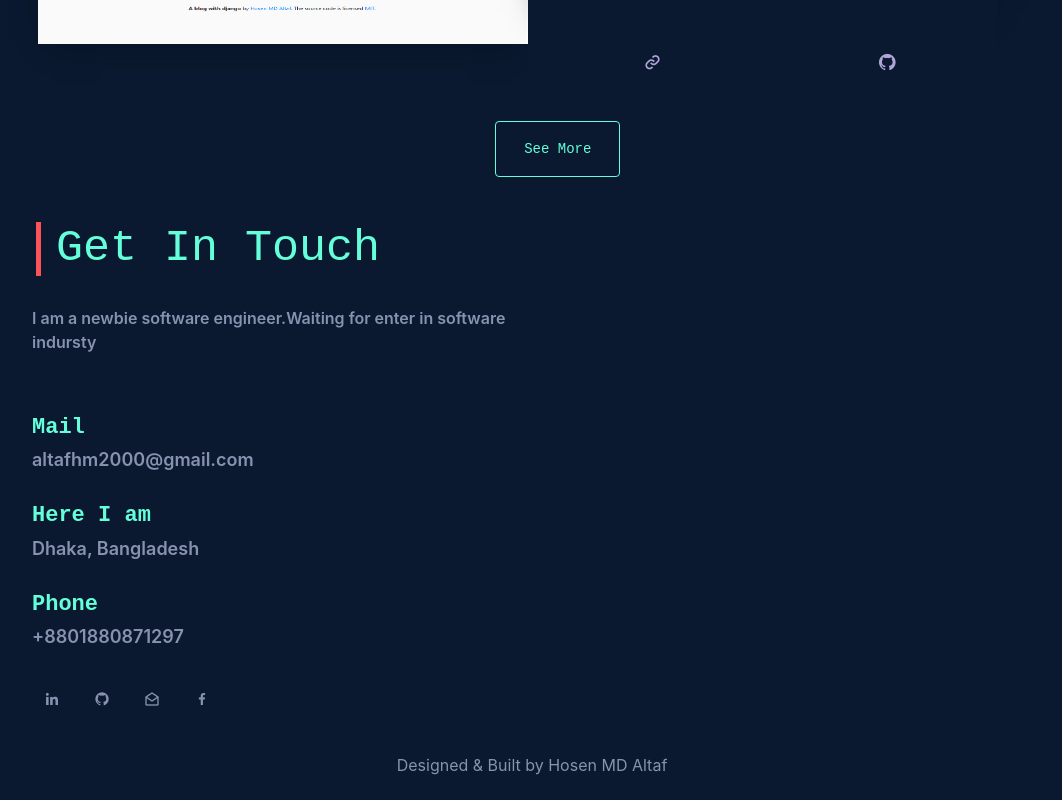
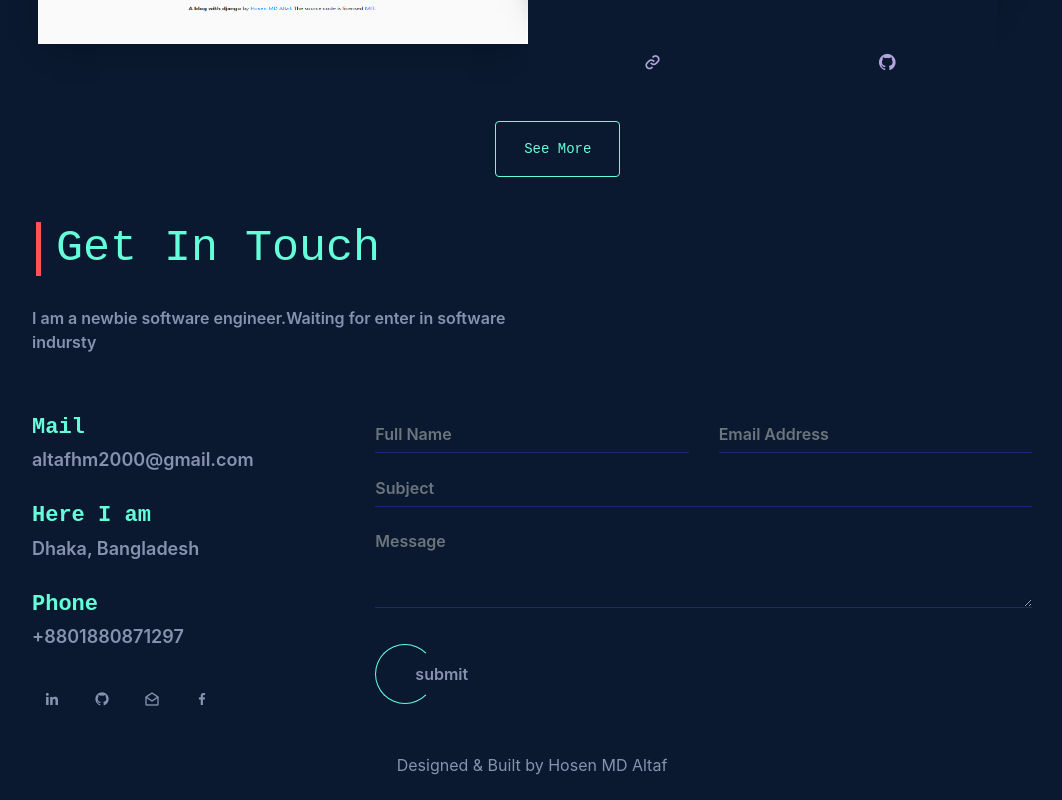
Before and after one commit to hosenmdaltaf/protfolio-with-react.js, a React (Create React App) app: page / in a window 1280 px wide. Shown: the part 3570-4370 px from the top of the page, without its empty margins (208-1270 px from the left). Built offline with nearby package versions, Linux system fonts and the light colour scheme.

Commit message:
ready to submission

```diff
--- a/src/components/Contact.js
+++ b/src/components/Contact.js
@@ -30,7 +30,7 @@ function Contact() {
           <div class="col-md-7 col-lg-8 m-15px-tb">
               <div class="contact-form">
               {/* onSubmit={handlePost} */}
-                   <form  name="contact" netlify netlify-honeypot="bot-field" hidden class="contactform contact_form" id="contact_form">
+                   <form  name="contact" netlify netlify-honeypot="bot-field" class="contactform contact_form" id="contact_form">
                       <div class="returnmessage valid-feedback p-15px-b" data-success="Your message has been received, We will contact you soon."></div>
                       <div class="empty_notice invalid-feedback p-15px-b"><span>Please Fill Required Fields</span></div>
                       <div class="row">
```
